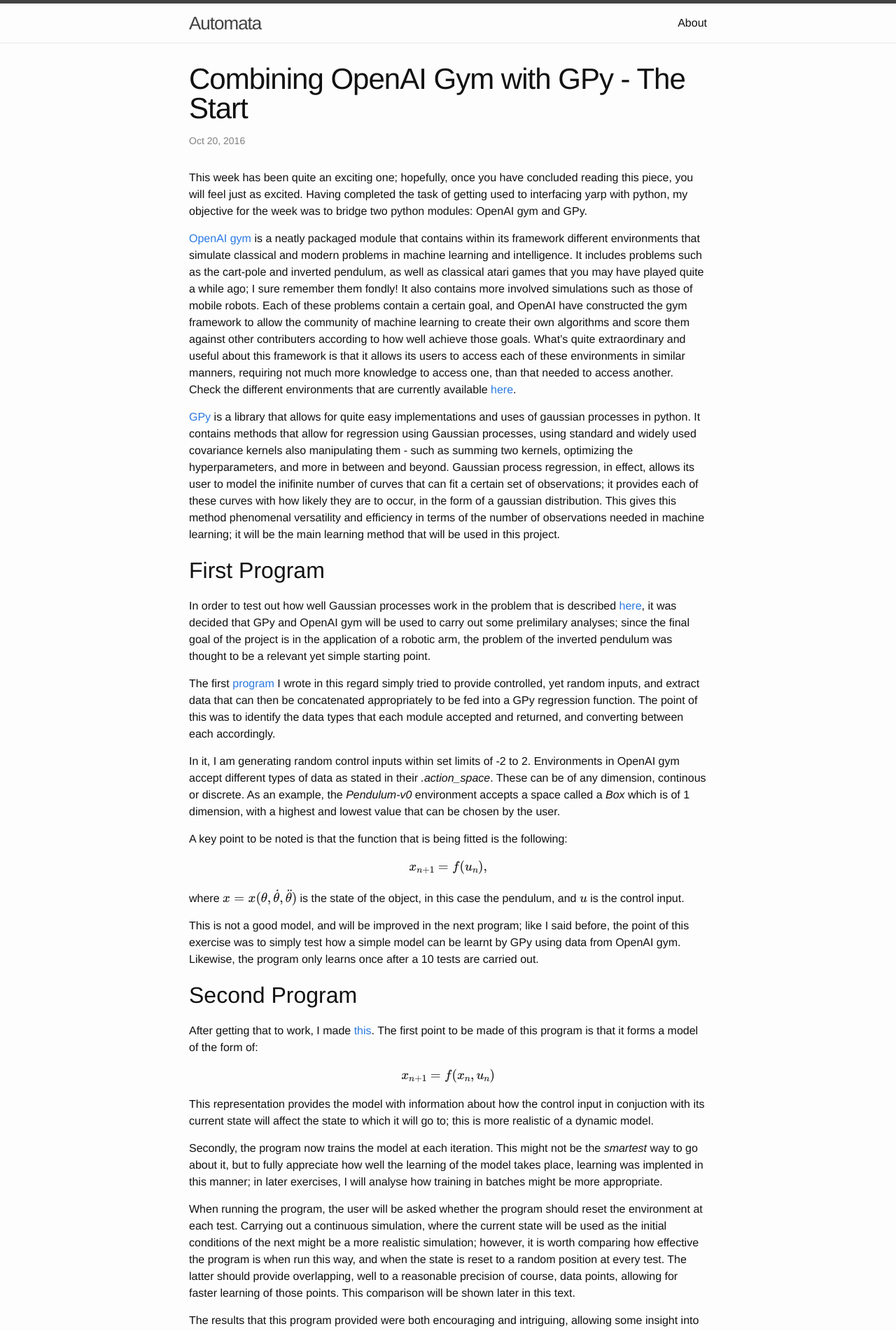
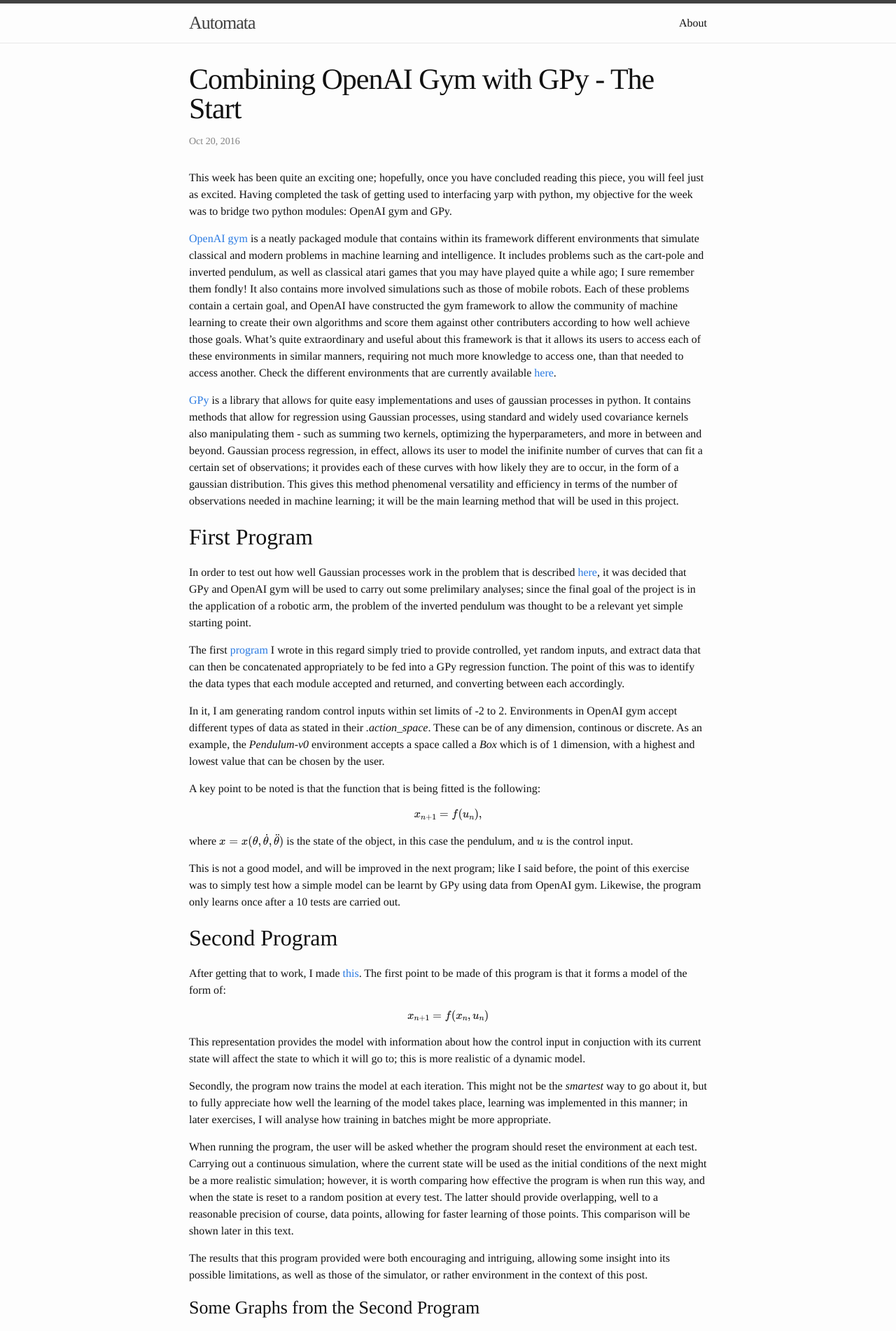
Before and after one commit to janithPet/Blog, a Jekyll site: the page built from _posts/2016-10-20-Combining-OpenAI-Gym-with-GPy.markdown, in a window 1280 px wide. Shown: the top 1902 px of the page at 70% size. Built offline with Jekyll 4.4.1, drawn with Linux system fonts in a browser that asks for light colours; formulas are drawn with MathJax 3.

Commit message:
tersintg

```diff
--- a/_posts/2016-10-20-Combining-OpenAI-Gym-with-GPy.markdown
+++ b/_posts/2016-10-20-Combining-OpenAI-Gym-with-GPy.markdown
@@ -37,7 +37,7 @@ $$x_{n+1} = f(x_n, u_n)$$
 
 This representation provides the model with information about how the control input in conjuction with its current state will affect the state to which it will go to; this is more realistic of a dynamic model.
 
-Secondly, the program now trains the model at each iteration. This might not be the *smartest* way to go about it, but to fully appreciate how well the learning of the model takes place, learning was implented in this manner; in later exercises, I will analyse how training in batches might be more appropriate.
+Secondly, the program now trains the model at each iteration. This might not be the *smartest* way to go about it, but to fully appreciate how well the learning of the model takes place, learning was implemented in this manner; in later exercises, I will analyse how training in batches might be more appropriate.
 
 When running the program, the user will be asked whether the program should reset the environment at each test. Carrying out a continuous simulation, where the current state will be used as the initial conditions of the next might be a more realistic simulation; however, it is worth comparing how effective the program is when run this way, and when the state is reset to a random position at every test. The latter should provide overlapping, well to a reasonable precision of course, data points, allowing for faster learning of those points. This comparison will be shown later in this text.
 
--- a/assets/main.scss
+++ b/assets/main.scss
@@ -4,7 +4,7 @@
 @charset "utf-8";
 
 // Our variables
-$base-font-family: "Helvetica Neue", Helvetica, Arial, sans-serif;
+$base-font-family: "Times", Times, Times, Times;
 $base-font-size:   16px;
 $base-font-weight: 400;
 $small-font-size:  $base-font-size * 0.875;
```
Also changed, not shown: _includes/head.html (+17 -1 lines), pictures/Combining1.1.gif (added), pictures/Combining1.gif (added).
